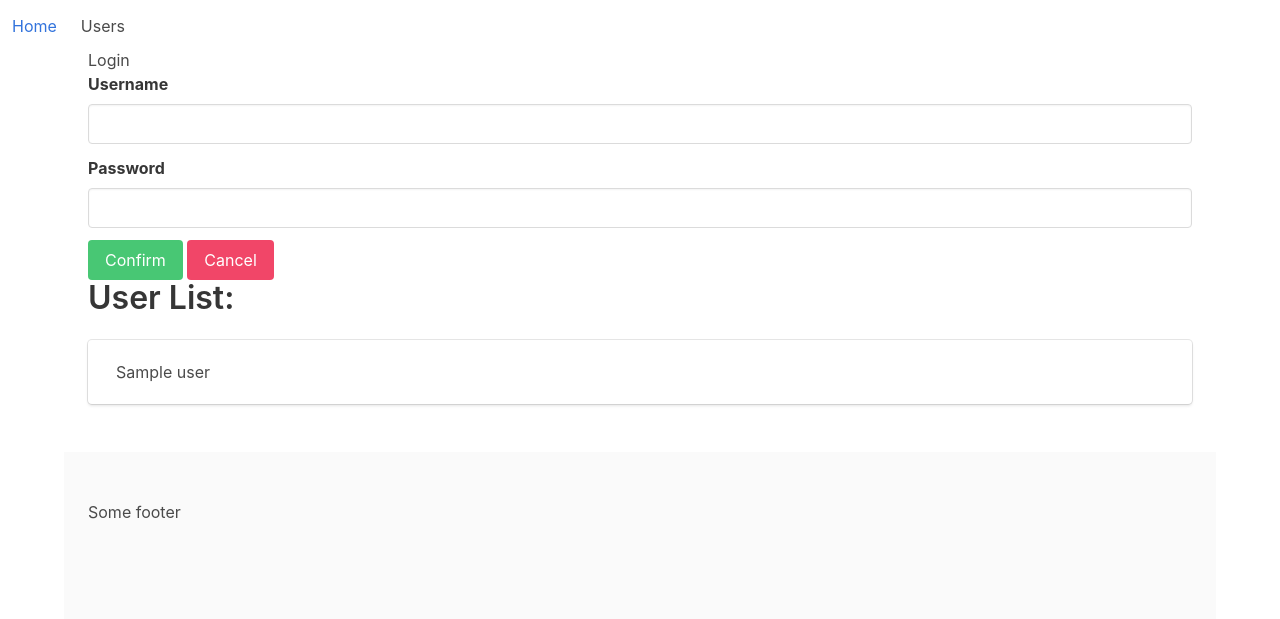
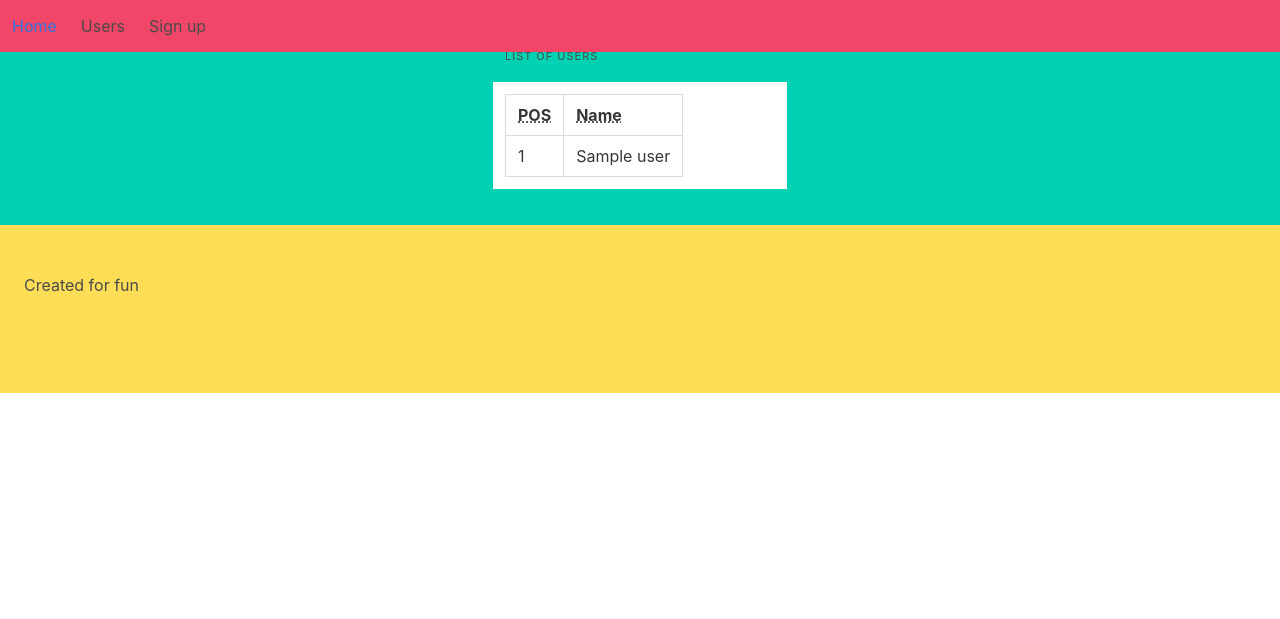
Before and after one commit to Rurson/fastapi_playground, a FastAPI app: template src/templates/users.html in a window 1280 px wide. Shown: the top 619 px of the page. Run offline with FastAPI, Linux system fonts and the light colour scheme; the template is opened without the code that fills it: most values are stand-ins (such as "Sample title", 1, 10 or a date in 2020).

Commit message:
Playing with css and routes

```diff
--- a/src/main.py
+++ b/src/main.py
@@ -28,12 +28,17 @@ async def index(request: Request):
     return templates.TemplateResponse("index.html", context={"request": request, "my_list": my_list})
 
 
+@api.get("/registration")
+async def user_get(request: Request):
+    return templates.TemplateResponse("forms/registration.html", context={"request": request})
+
+
+@api.post("/registration")
+async def user_post(request: Request, username: str = Form(...), password: str = Form(...)):
+    db["users"].append(User(name=username, password=password))
+    return templates.TemplateResponse("users.html", context={"request": request, "users": db["users"]})
+
+
 @api.get("/users")
 async def user_get(request: Request):
     return templates.TemplateResponse("users.html", context={"request": request, "users": db["users"]})
-
-
-@api.post("/users")
-async def user_post(request: Request, username: str = Form(...), password: str = Form(...)):
-    db["users"].append(User(name=username, password=password))
-    return templates.TemplateResponse("users.html", context={"request": request, "users": db["users"]})
--- a/src/templates/base.html
+++ b/src/templates/base.html
@@ -7,12 +7,12 @@
     <meta name="viewport" content="width=device-width, initial-scale=1">
 </head>
 <body>
-<div class="container ">
-    <div>{% include "components/navbar.html"  %}</div>
-    <div class="section ">
-        {% block content %} some content{% endblock %}
+<section class="section has-background-primary">
+    <div class="container">
+        <div>{% include "components/navbar.html" %}</div>
+        {% block content %} Content placeholder{% endblock %}
     </div>
-    <div class="footer"> Some footer</div>
-</div>
+</section>
+<div class="footer has-background-warning"> Created for fun</div>
 </body>
 </html>
--- a/src/templates/components/navbar.html
+++ b/src/templates/components/navbar.html
@@ -1,5 +1,5 @@
 {% block content %}
-    <nav class="navbar is-fixed-top" role="navigation">
+    <nav class="navbar is-fixed-top has-background-danger" role="navigation">
         <div class="navbar-start navbar-brand">
             <a class="navbar-item" href="/"> Home </a>
             <a role="button" class="navbar-burger" aria-label="menu" aria-expanded="false"
@@ -13,6 +13,9 @@
             <div class="navbar-start">
                 <a class="navbar-item" href="/users">
                     Users
+                </a>
+                <a class="navbar-item" href="/registration">
+                    Sign up
                 </a>
             </div>
         </div>
--- a/src/templates/forms/registration.html
+++ b/src/templates/forms/registration.html
@@ -1,29 +1,24 @@
+{% extends "base.html" %}
+
 {% block content %}
- <form class="form-horizontal" method="post" >
+    <div class="columns is-centered">
+
+
+        <form class="form-horizontal column is-half" method="post">
             <fieldset>
-
-            <!-- Form Name -->
                 <legend>Login</legend>
-
-            <!-- Text input-->
                 <div class="field">
                     <label class="label" for="username">Username</label>
                     <div class="control">
                         <input id="username" name="username" type="text" class="input " required="">
-
                     </div>
                 </div>
-
-            <!-- Password input-->
                 <div class="field">
                     <label class="label" for="password">Password</label>
                     <div class="control">
                         <input id="password" name="password" type="password" class="input " required="">
-
                     </div>
                 </div>
-
-            <!-- Button (Double) -->
                 <div class="field">
                     <label class="label" for="doublebutton-0"></label>
                     <div class="control">
@@ -31,7 +26,7 @@
                         <button id="doublebutton2-0" name="doublebutton2-0" class="button is-danger">Cancel</button>
                     </div>
                 </div>
-
             </fieldset>
         </form>
+    </div>
 {% endblock %}
--- a/src/templates/users.html
+++ b/src/templates/users.html
@@ -1,24 +1,24 @@
 {% extends "base.html" %}
 {% block content %}
 
-    {#    <form class="field" method="post" action="">#}
-    {#        <label class="label" for="name">Name</label>#}
-    {#        <div class="control">#}
-    {#            <input class="input" type="text" id="name" name="name" placeholder="Name of User">#}
-    {#        </div>#}
-    {##}
-    {#        <div class="field is-grouped">#}
-    {#            <div class="control">#}
-    {#                <button class="button is-link">Submit</button>#}
-    {#            </div>#}
-    {#        </div>#}
-    {#    </form>#}
-   <div>{% include "forms/registration.html" %}</div>
+    <div class="columns is-centered">
+    <header class="heading column is-one-quarter ">List of users</header>
+    </div>
+    <div class="columns is-centered">
+            <table class="table is-bordered column is-one-quarter">
+                <thead>
+                <tr>
+                    <th><abbr title="Position">POS</abbr></th>
+                    <th><abbr title="Name of a user">Name</abbr></th>
+                </tr>
+                {% for i in users %}
+                    <tr>
+                        <td>{{ loop.index }}</td>
+                        <td>{{ i.name }}</td>
+                    </tr>
+                {% endfor %}
+                </thead>
+            </table>
 
-    <header class="title">User List:</header>
-    <ul class="list column">
-        {% for i in users %}
-            <li class="list-item">  {{ i.name }}</li>
-        {% endfor %}
-    </ul>
+    </div>
 {% endblock %}
```
Also changed, not shown: src/templates/index.html (+11 -6 lines). Lines whose indentation alone changed are shown as unchanged.
